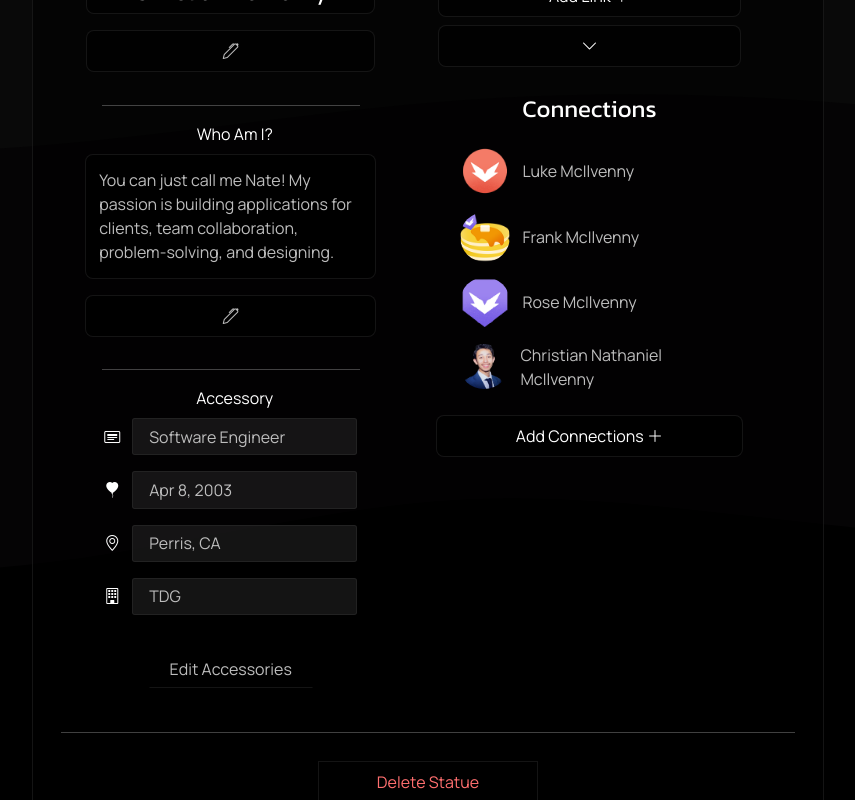
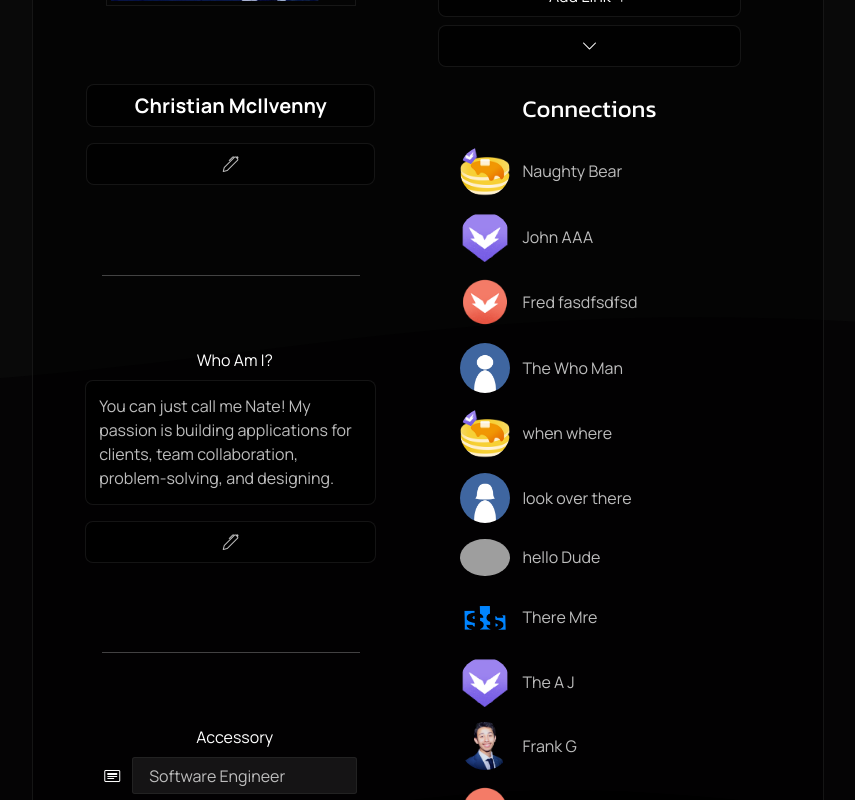
Before and after one commit to TDG-Org/Statue-Status, a React (Create React App) app in the folder client/: page /profile in a window 1280 px wide. Shown: the part 1220-2020 px from the top of the page, without its empty margins (422-1277 px from the left). Built offline with nearby package versions, Linux system fonts and the light colour scheme; grey boxes are pictures that could not be loaded.

Commit message:
got the data looping and displaying correctly

```diff
--- a/client/src/components/Statue/Profile Statue/Secondary/ProfileStatueConnections.jsx
+++ b/client/src/components/Statue/Profile Statue/Secondary/ProfileStatueConnections.jsx
@@ -1,7 +1,13 @@
-import React, { useState, useRef } from "react";
+import React, { useState, useEffect, useRef } from "react";
 
 // Proptypes
 import PropTypes from "prop-types";
+
+// Nate's Connections Data
+import { natesConnections } from "../../../../DemoData";
+
+// Components
+import { ProfileStatuePeer } from "./";
 
 import { Pancake, Brilliance, Bravery, NatePfp, Male } from "../../../../assets/imgs";
 
@@ -14,7 +20,7 @@ const ProfileStatueConnections = () => {
   const [editStatueConnectionsActive, setEditStatueConnectionsActive] = useState(false);
 
   // Official Connections
-  const [editStatueConnections, setEditStatueConnections] = useState([]);
+  const [editStatueConnections, setEditStatueConnections] = useState(natesConnections);
 
   // Current Connections input
   const [statueConnectionsCurrent, setStatueConnectionsCurrent] = useState(editStatueConnections);
@@ -125,6 +131,17 @@ const ProfileStatueConnections = () => {
     inputConnectionsAvatarRef.current.click();
   };
 
+  // On Render, this tracks the social links
+  useEffect(() => {
+    console.log(editStatueConnections);
+  }, [editStatueConnections]);
+
+  // Function to remove an element from the editStatueSocialLink state variable
+  function handleRemovePeer(name) {
+    // Update the currentSocialLinks state variable to exclude the element that was removed
+    setEditStatueConnections(editStatueConnections.filter(item => item.peerName !== name));
+};
+
   return (
     <div className="secondary-sect-connections">
       <h4>Connections</h4>
@@ -132,20 +149,17 @@ const ProfileStatueConnections = () => {
       <div className="statue-peer-wrapper">
 
       {/* peer  */}
-      <div className="statue-peer">
-        {/* Image  */}
-        <div className="statue-peer-img-wrapper">
-          <img src={Brilliance} alt="" />
-        </div>
-        {/* Name  */}
-        <div className="statue-peer-name-wrapper">
-          <a href="" className="statue-peer-name">
-            Luke McIlvenny
-          </a>
-        </div>
-          {/* The X button  */}
-          <i className="bi bi-x-lg statue-peer-x"></i>
-        </div>
+        {editStatueConnections.map((item, index) => {
+          return (
+            <ProfileStatuePeer
+              key={index}
+              peerImg={item.peerImg}
+              peerName={item.peerName}
+              peerLink={item.peerLink}
+              onRemovePeer={handleRemovePeer}
+            />
+        );
+      })}
 
       {/* peer  */}
       <div className="statue-peer">
--- /dev/null
+++ b/client/src/components/Statue/Profile Statue/Secondary/ProfileStatuePeer.jsx
@@ -0,0 +1,48 @@
+import React from "react";
+
+// Proptypes
+import PropTypes from "prop-types";
+
+const ProfileStatuePeer = ({ peerImg, peerName, peerLink, onRemovePeer }) => {
+
+  // Validate Component's Props
+  ProfileStatuePeer.propTypes = {
+    peerImg: PropTypes.string.isRequired,
+    peerName: PropTypes.string.isRequired,
+    peerLink: PropTypes.string.isRequired,
+    onRemovePeer: PropTypes.func.isRequired,
+  };
+
+  return (
+    <div className="statue-peer">
+
+    {/* Image  */}
+      <div className="statue-peer-img-wrapper">
+
+        <img src={peerImg} alt="" />
+
+      </div>
+
+    {/* Name  */}
+      <div className="statue-peer-name-wrapper">
+
+      <a href="" className="statue-peer-name">
+        {peerName}
+        </a>
+
+      </div>
+
+      {/* The X button  */}
+      <i
+        className="bi bi-x-lg statue-peer-x"
+        onClick={() => {
+          onRemovePeer(peerName);
+        }}
+      >
+      </i>
+
+    </div>
+  );
+};
+
+export default ProfileStatuePeer;
--- a/client/src/components/Statue/Profile Statue/Secondary/ProfileStatueSocial.jsx
+++ b/client/src/components/Statue/Profile Statue/Secondary/ProfileStatueSocial.jsx
@@ -174,7 +174,7 @@ const ProfileStatueSocial = () => {
 
   // On Render, this tracks the social links
   useEffect(() => {
-    console.log(editStatueSocialLink);
+    // console.log(editStatueSocialLink);
   }, [editStatueSocialLink]);
 
   // Function to remove an element from the editStatueSocialLink state variable
--- a/client/src/components/Statue/Profile Statue/Secondary/index.js
+++ b/client/src/components/Statue/Profile Statue/Secondary/index.js
@@ -3,6 +3,7 @@ import ProfileStatueSocial from "./ProfileStatueSocial";
 import ProfileStatueSecondary from "./ProfileStatueSecondary";
 import ProfileStatueSocialLink from "./ProfileStatueSocialLink";
 import ProfileStatueConnections from "./ProfileStatueConnections";
+import ProfileStatuePeer from "./ProfileStatuePeer";
 
 // Export
 export {
@@ -10,4 +11,5 @@ export {
   ProfileStatueSecondary,
   ProfileStatueSocialLink,
   ProfileStatueConnections,
+  ProfileStatuePeer,
 };
--- a/client/src/sass/components/Profile Statue/ConnectionsComp.scss
+++ b/client/src/sass/components/Profile Statue/ConnectionsComp.scss
@@ -24,6 +24,7 @@
           align-items: center;
           padding: .2rem .65rem;
           border-bottom: 1px solid transparent;
+          transition: all 250ms ease-in;
 
           .statue-peer-img-wrapper {
             width: 50px;
```
